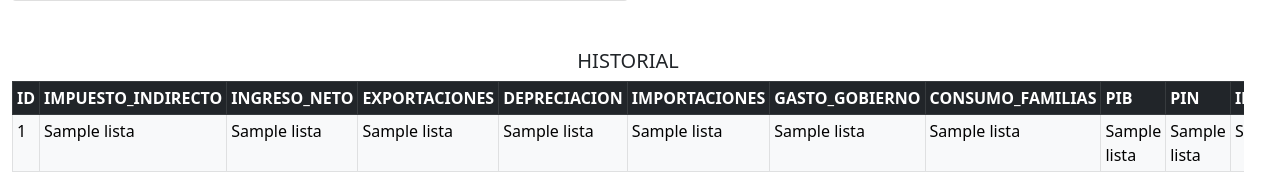
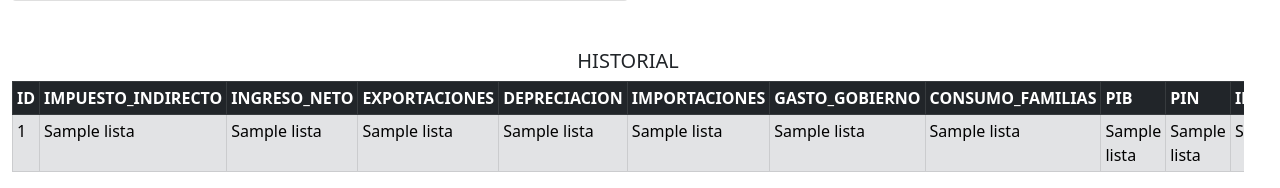
Before and after one commit to DanielRojas2002/Flask_Contabilidad, a Flask app: template Templates/PIB_gasto.html in a window 1280 px wide. Shown: the part 919-1107 px from the top of the page. Run offline with Flask 2, Linux system fonts and the light colour scheme; tables that the repository leaves empty or names only in its code hold one stand-in row (values such as "Sample post"); the template is opened without the code that fills it: values that come from a table or form of the project are taken from there, most other values are stand-ins (such as "Sample title", 1, 10 or a date in 2020); some libraries are stand-ins or nearby versions.

Commit message:
cambio en las tablas

```diff
--- a/Templates/PIB_gasto.html
+++ b/Templates/PIB_gasto.html
@@ -83,7 +83,7 @@
             <div class=" col-12 col-lg-12 mt-5 ">
                 <h5 class="text-center">HISTORIAL</h5>
                 <div class="table-responsive">
-                    <table class="table table-light  table-hover table table-bordered caption-top table-sm " id="tabla">
+                    <table class="table table-secondary  table-hover table table-bordered caption-top table-sm " id="tabla">
                         <thead>
                             <tr class="table-dark">
                                 <th scope="col">ID</th>
--- a/Templates/PIB_ingreso.html
+++ b/Templates/PIB_ingreso.html
@@ -83,7 +83,7 @@
             <div class=" col-12 col-lg-12 mt-5 ">
                 <h5 class="text-center">HISTORIAL</h5>
                 <div class="table-responsive">
-                    <table class="table table-light  table-hover table table-bordered caption-top table-sm " id="tabla">
+                    <table class="table table-secondary   table-hover table table-bordered caption-top table-sm " id="tabla">
                         <thead>
                             <tr class="table-dark">
 
```
